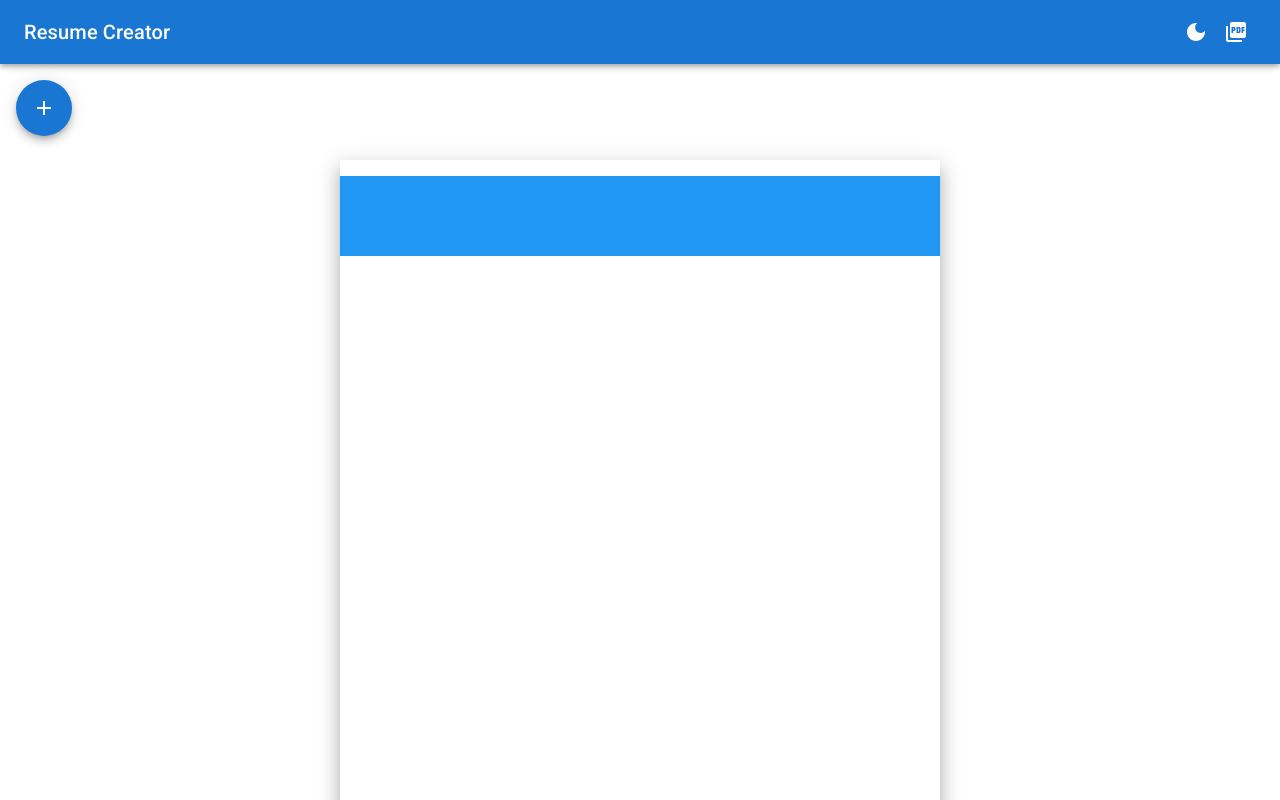
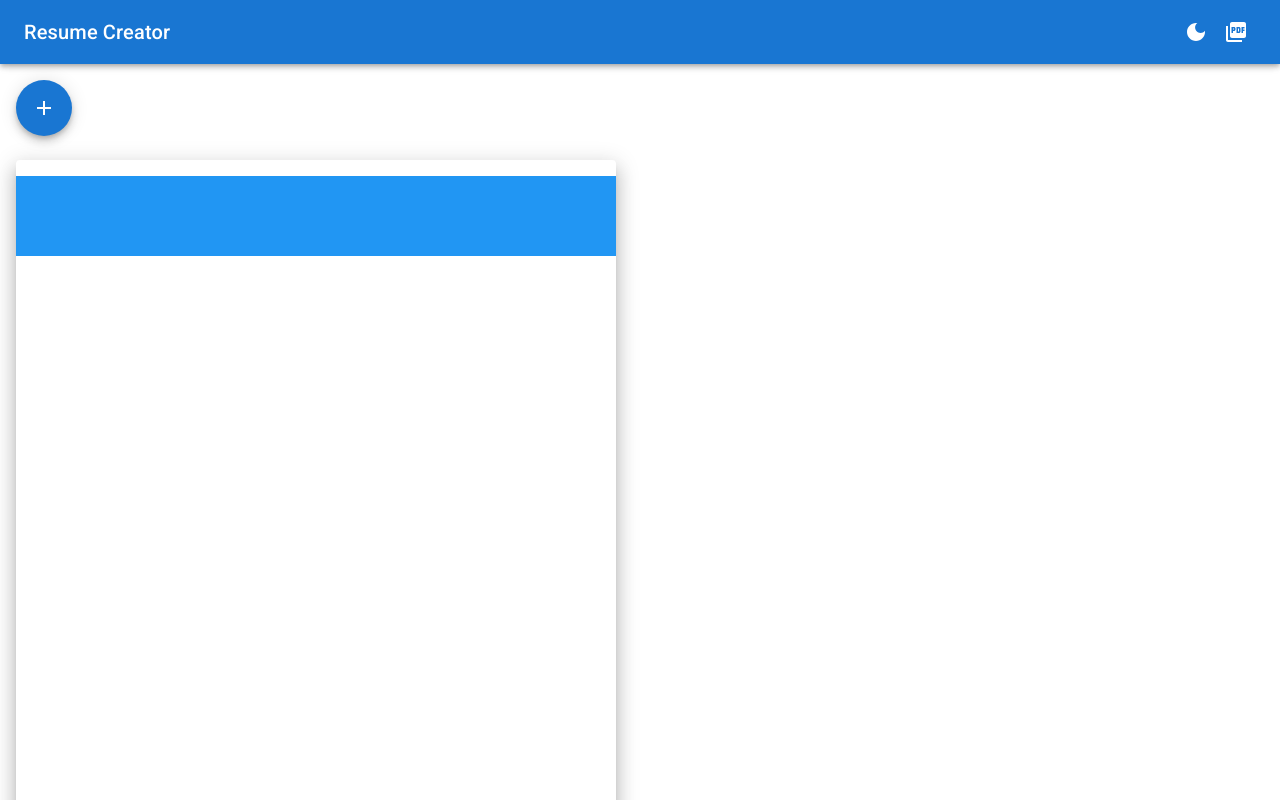
Before and after one commit to craigmclean39/cv-project-top, a React (Create React App) app: page / in a window 1280 px wide. Shown: the top 800 px of the page. Built offline with nearby package versions, Linux system fonts and the light colour scheme.

Commit message:
Revert "Attempt to fix centering of resume"
This reverts commit 4b4cda404db708f7b9424cebc43c350697c4c827.

```diff
--- a/src/App.js
+++ b/src/App.js
@@ -549,7 +549,6 @@ export default class App extends React.Component {
           sx={{
             display: "flex",
             bgcolor: "background.paper",
-            justifyContent: "center",
           }}
         >
           <ThemeProvider theme={resumeTheme}>
--- a/src/components/ResumeOutput.js
+++ b/src/components/ResumeOutput.js
@@ -21,6 +21,8 @@ const ResumeOutput = (props) => {
     <Box
       sx={{
         minWidth: "max(max-content, 100%)",
+        display: "flex",
+        justifyContent: "center",
       }}
     >
       <Card
```
Also changed, not shown: 6 other files (tests, documents, lock files or other folders).
